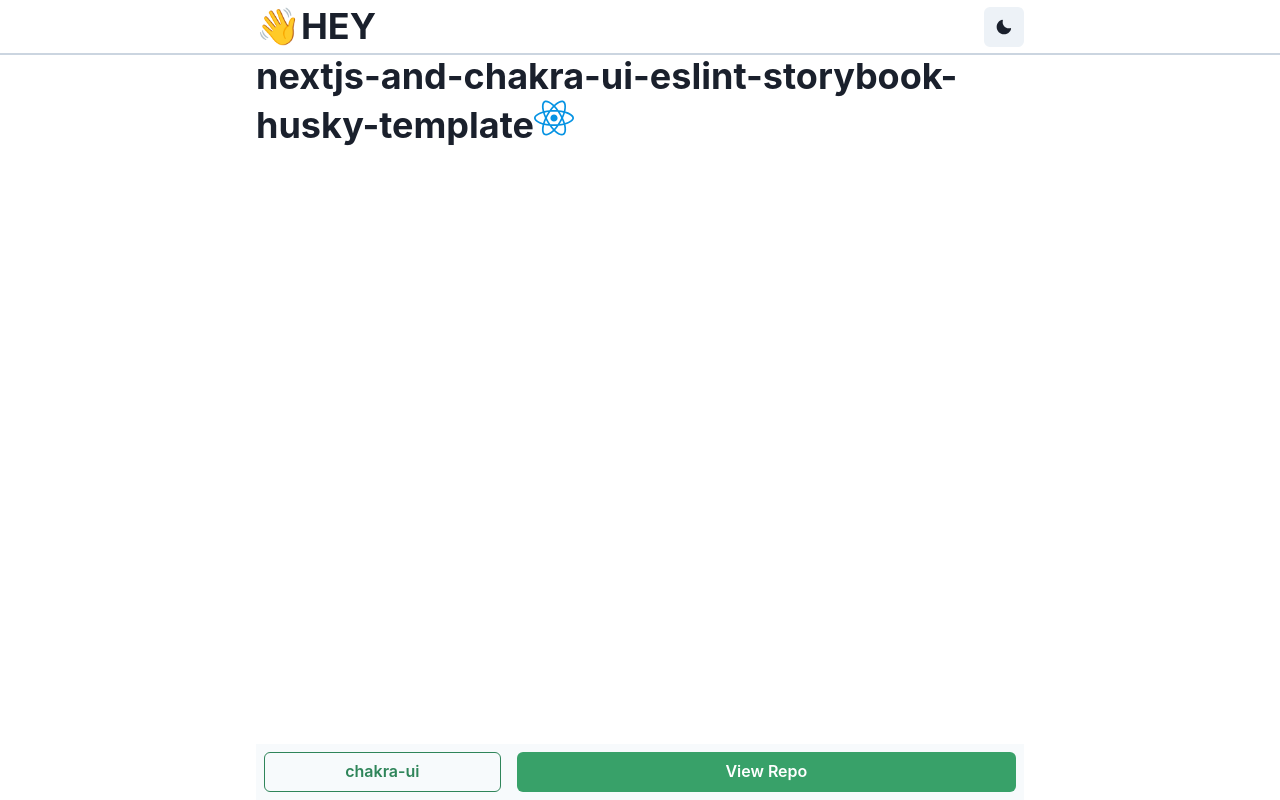
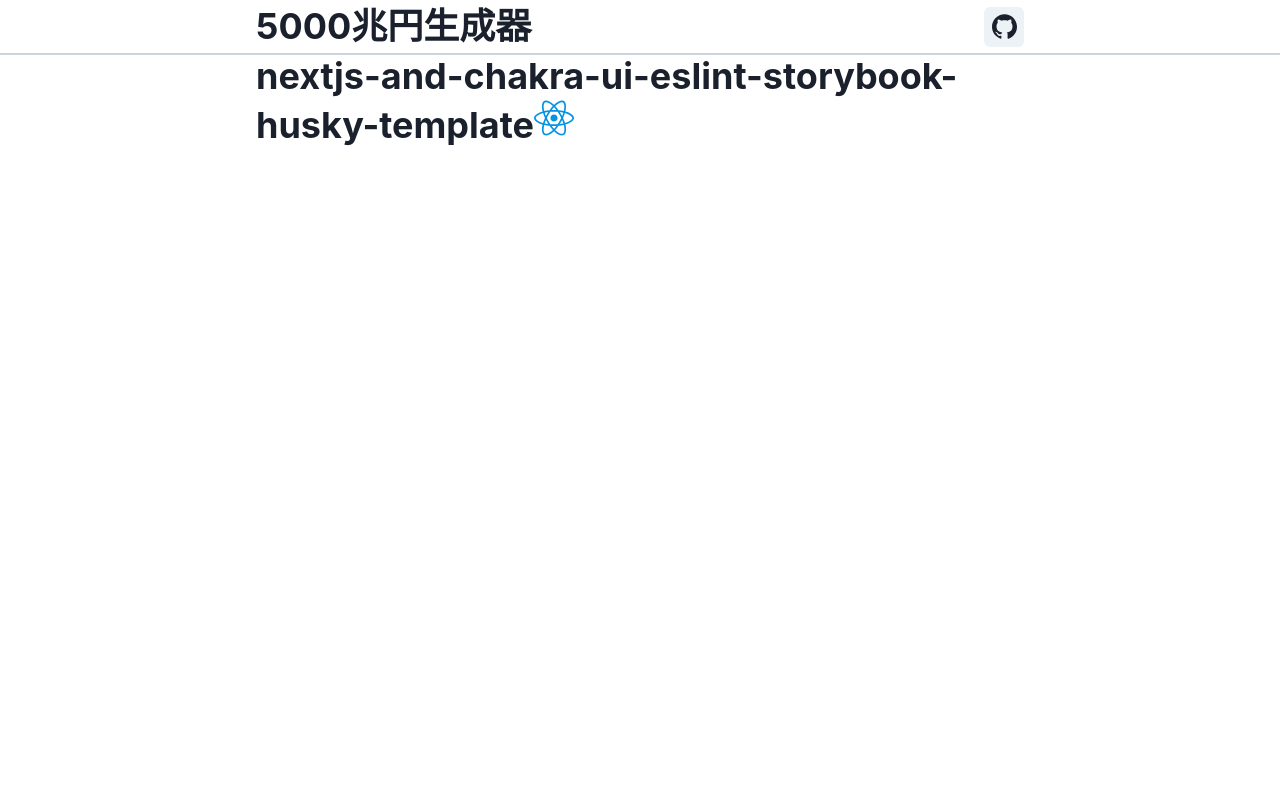
Before and after one commit to mochi-sann/5000choyen-generator-next-app, a Next.js app: page / in a window 1280 px wide. Built offline with nearby package versions, Linux system fonts and the light colour scheme.

Commit message:
First commit

```diff
--- a/src/components/CTA.tsx
+++ /dev/null
@@ -1,31 +0,0 @@
-import { Link as ChakraLink, Button } from "@chakra-ui/react"
-
-import { Container } from "~/src/components/Container"
-
-export const CTA = () => (
-  <Container
-    flexDirection="row"
-    position="fixed"
-    bottom="0"
-    width="100%"
-    maxWidth="48rem"
-    py={2}
-  >
-    <ChakraLink isExternal href="https://chakra-ui.com" flexGrow={1} mx={2}>
-      <Button width="100%" variant="outline" colorScheme="green">
-        chakra-ui
-      </Button>
-    </ChakraLink>
-
-    <ChakraLink
-      isExternal
-      href="https://github.com/mochi-sann/nextjs-and-chakra-ui-eslint-storybook-husky-template"
-      flexGrow={3}
-      mx={2}
-    >
-      <Button width="100%" variant="solid" colorScheme="green">
-        View Repo
-      </Button>
-    </ChakraLink>
-  </Container>
-)
--- a/src/components/Header.tsx
+++ b/src/components/Header.tsx
@@ -5,24 +5,21 @@
   Center,
   Heading,
   Container,
-  useColorMode,
   useColorModeValue,
   Spacer,
   IconButton,
   PositionProps,
+  Link,
 } from "@chakra-ui/react"
 import NextLink from "next/link"
 // import Image from "next/image"
 
-import { MoonIcon, SunIcon } from "@chakra-ui/icons"
-
+import { ImGithub } from "react-icons/im"
 // export interface HeaderProps {
 
 // }
 
 export default function Header({ position = "sticky" }: PositionProps) {
-  const { colorMode, toggleColorMode } = useColorMode()
-
   return (
     <Flex
       bg={useColorModeValue("white", "gray.900")}
@@ -45,7 +42,7 @@
               <Box h="100%">
                 <Center h="100%">
                   <Heading as="h1" fontSize="4xl">
-                    👋HEY
+                    5000兆円生成器
                   </Heading>
                 </Center>
               </Box>
@@ -53,13 +50,12 @@
           </NextLink>
           <Spacer />
           <Center>
-            <IconButton
-              aria-label={
-                colorMode === "light" ? "chenge Light mode" : "chenge Dark mode"
-              }
-              icon={colorMode === "light" ? <MoonIcon /> : <SunIcon />}
-              onClick={toggleColorMode}
-            />
+            <Link>
+              <IconButton
+                aria-label={"Github を開く"}
+                icon={<ImGithub size="25" />}
+              />
+            </Link>
           </Center>
         </Flex>
       </Container>
--- a/src/lib/theme.tsx
+++ b/src/lib/theme.tsx
@@ -12,8 +12,8 @@
   xl: "80em",
 })
 const config: ThemeConfig = {
-  initialColorMode: "dark",
-  useSystemColorMode: true,
+  initialColorMode: "light",
+  useSystemColorMode: false,
 }
 
 const theme = extendTheme({
--- a/src/pages/index.tsx
+++ b/src/pages/index.tsx
@@ -2,7 +2,6 @@
 import { FaReact } from "react-icons/fa"
 
 import Layout from "src/components/Layout"
-import { CTA } from "src/components/CTA"
 
 const Index = () => (
   <Layout>
@@ -12,8 +11,6 @@
       nextjs-and-chakra-ui-eslint-storybook-husky-template
       <Icon as={FaReact} w={10} h={10} color="#0693E3" />
     </Heading>
-
-    <CTA />
   </Layout>
 )
 
```
